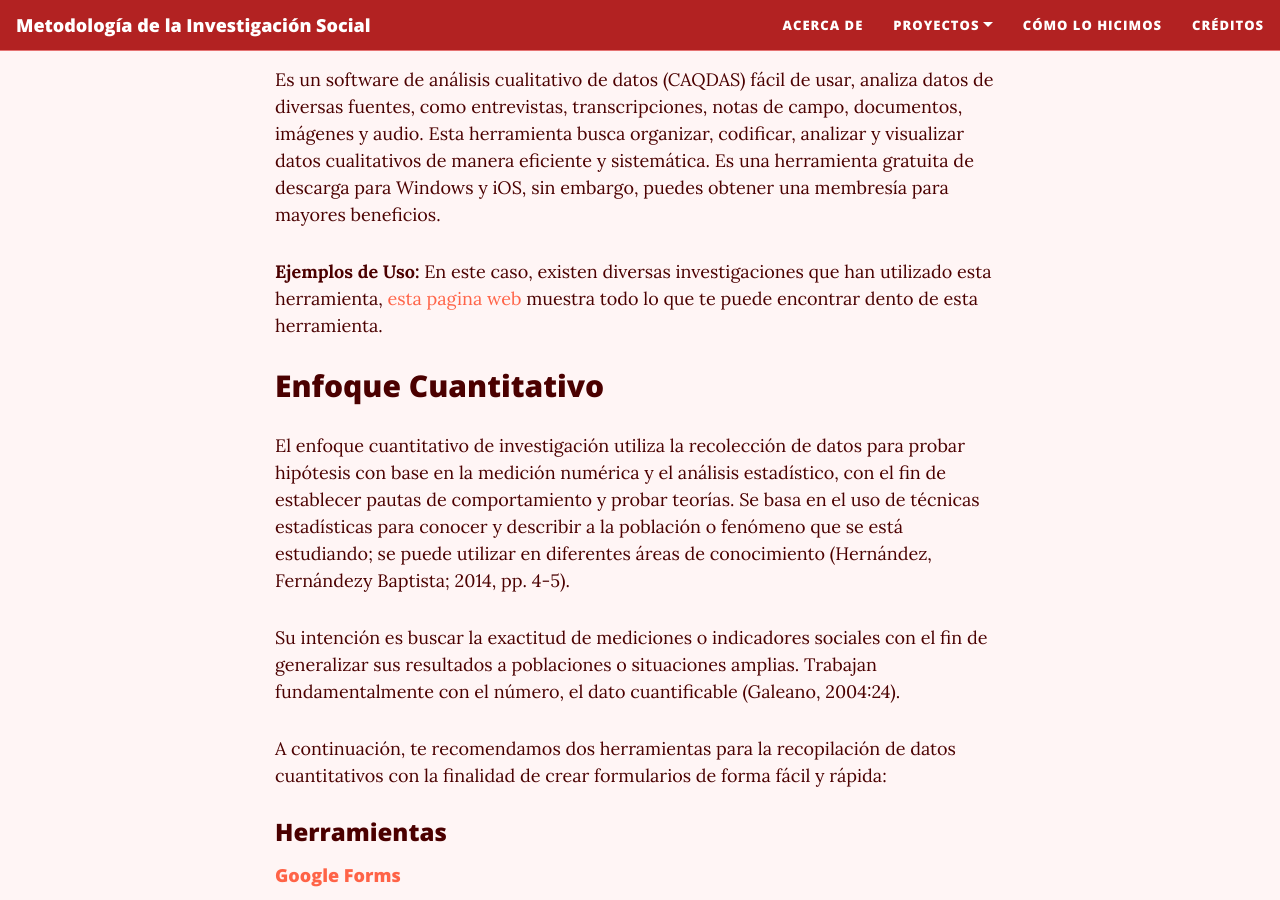
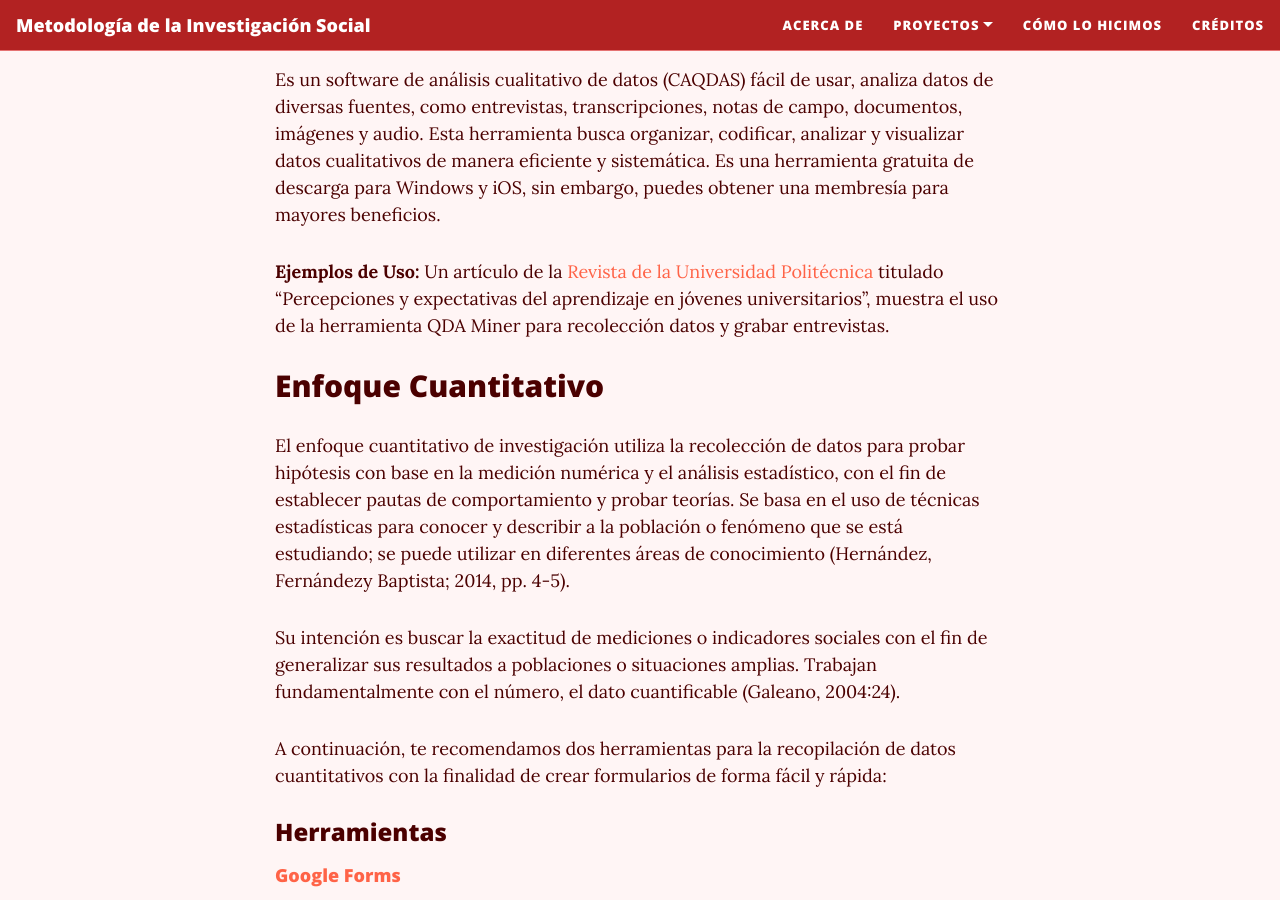
Before and after one commit to rosariorogel/metodologia, a Jekyll site: the page built from _pages/recolectando-datos.md, in a window 1280 px wide and 900 px high, scrolled down 2930 px. Built offline with Jekyll 4.4.1, drawn with Linux system fonts in a browser that asks for light colours; nearby versions of some CDN libraries.

Commit message:
QDA Miner

```diff
--- a/_pages/recolectando-datos.md
+++ b/_pages/recolectando-datos.md
@@ -52,7 +52,7 @@
 Es un software de análisis cualitativo de datos (CAQDAS) fácil de usar, analiza datos de diversas fuentes, como entrevistas, transcripciones, notas de campo, documentos, imágenes y audio. Esta herramienta busca organizar, codificar, analizar y visualizar datos cualitativos de manera eficiente y sistemática. Es una herramienta gratuita de descarga para Windows y iOS, sin embargo, puedes obtener una membresía para mayores beneficios.
 
 **Ejemplos de Uso:**
-En este caso, existen diversas investigaciones que han utilizado esta herramienta, [esta pagina web](https://provalisresearch.com/products/qualitative-data-analysis-software/freeware/) muestra todo lo que te puede encontrar dento de esta herramienta.
+Un artículo de la [Revista de la Universidad Politécnica]( https://www.upv.es/) titulado “Percepciones y expectativas del aprendizaje en jóvenes universitarios”, muestra el uso de la herramienta QDA Miner para recolección datos y grabar entrevistas.
 
 ## Enfoque Cuantitativo
 
```
